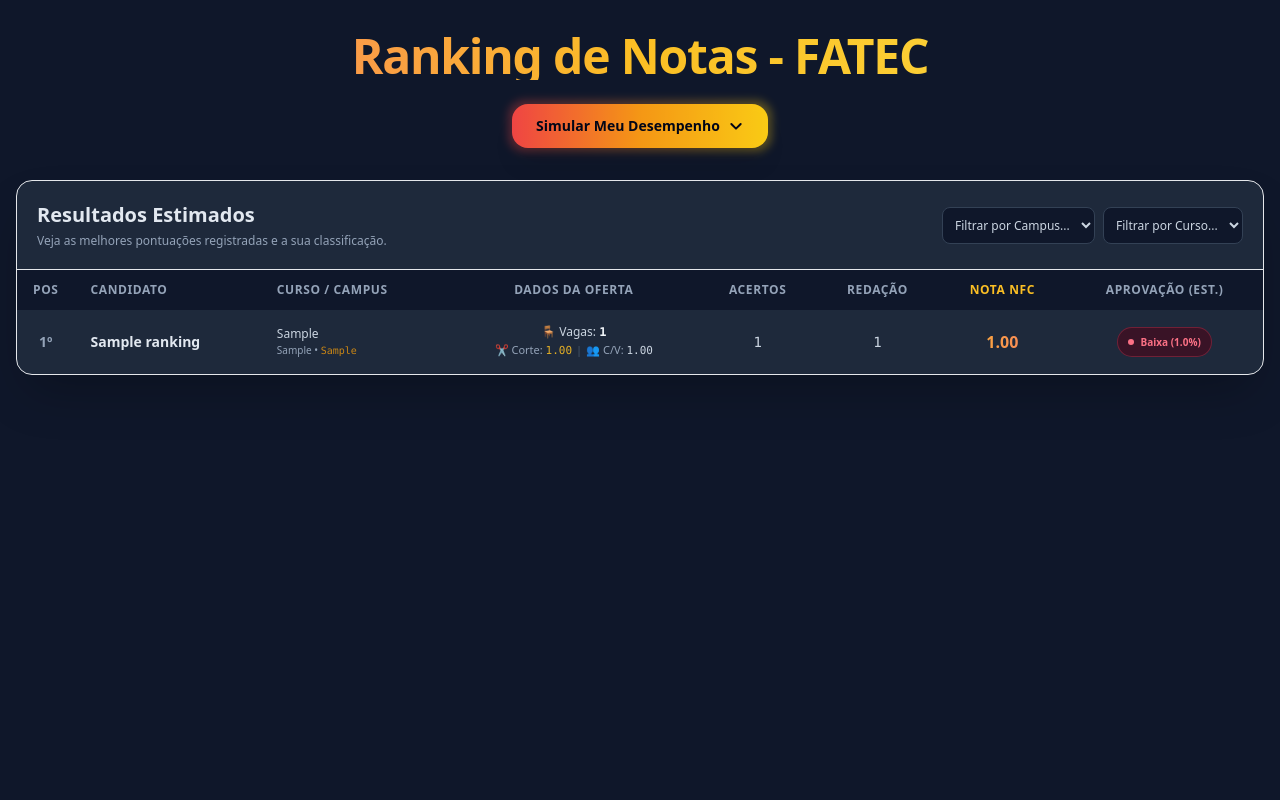
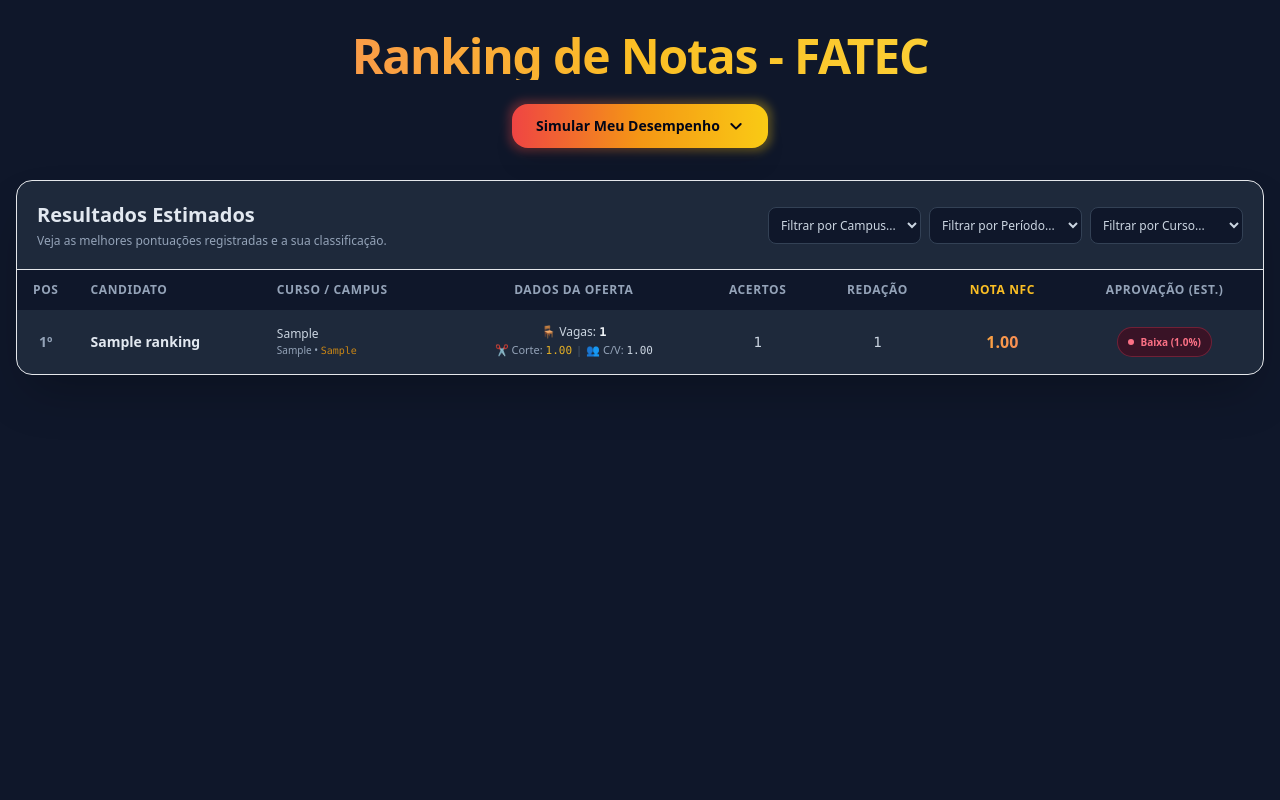
Before and after one commit to wesleyfralima/ranking-fatec, a FastAPI app: page / in a window 1280 px wide. Run offline with FastAPI, Linux system fonts and the light colour scheme; tables that the repository leaves empty hold one stand-in row (values such as "Sample post"); some libraries are stand-ins or nearby versions.

Commit message:
feat: permite melhor filtragem de campus/período/curso

```diff
--- a/templates/index.html
+++ b/templates/index.html
@@ -98,8 +98,10 @@
         const [buscandoUser, setBuscandoUser] = useState(false);
         const [ultimoEnvio, setUltimoEnvio] = useState(null);
 
+        // Estados para o gerenciamento de filtros da Tabela
         const [filtroCampus, setFiltroCampus] = useState('');
         const [filtroCurso, setFiltroCurso] = useState('');
+        const [filtroPeriodo, setFiltroPeriodo] = useState('');
 
         const inputsRef = useRef({});
 
@@ -374,7 +376,7 @@
                 `* 🏷️ **Cotas:** ${cotasText}\n` +
                 `* 🚀 **Nota NFC Estimada:** **${ultimoEnvio.nfc.toFixed(2)}**\n` +
                 `* 🔮 **Chance Estimada de Aprovação:** **${chanceTexto}**\n\n` +
-                `*Gerado pelo Simulador de Ranking FATEC. Registre sua nota também!*` +
+                `*Gerado pelo Simulador de Ranking FATEC. Registre sua nota também!*\n` +
                 `*https://wesleyfralima.dev.br/apps/ranking-fatec/*`;
 
             const inputTemp = document.createElement("textarea");
@@ -387,12 +389,16 @@
             lancarNotificacao("Copiado com sucesso! É só colar na sua rede social favorita.");
         };
 
+        // Geração dinâmica de opções exclusivas com base nos dados presentes na tabela
         const campiComNotas = [...new Set(ranking.map(item => item.faculdade))].sort();
         const cursosComNotas = [...new Set(ranking.map(item => item.curso))].sort();
+        const periodosComNotas = [...new Set(ranking.map(item => item.periodo))].sort();
 
+        // Lógica de encadeamento dos 3 filtros lógicos aplicados em cascata
         const rankingFiltrado = ranking.filter(item => {
             return (filtroCampus === '' || item.faculdade === filtroCampus) &&
-                (filtroCurso === '' || item.curso === filtroCurso);
+                (filtroCurso === '' || item.curso === filtroCurso) &&
+                (filtroPeriodo === '' || item.periodo === filtroPeriodo);
         });
 
         const obterCorClassChance = (prob) => {
@@ -710,26 +716,37 @@
                 {/* Block 3: Consolidated Ranking Table */}
                 <div className="bg-slate-800 rounded-2xl border border-slate-750 overflow-hidden shadow-2xl w-full">
                     <div
-                        className="p-5 bg-slate-850 border-b border-slate-750 flex flex-col sm:flex-row items-center justify-between gap-4">
+                        className="p-5 bg-slate-850 border-b border-slate-750 flex flex-col md:flex-row items-center justify-between gap-4">
                         <div>
                             <h2 className="text-xl font-bold text-slate-200">Resultados Estimados</h2>
                             <p className="text-xs text-slate-400 mt-1">Veja as melhores pontuações registradas e a sua
                                 classificação.</p>
                         </div>
 
-                        <div className="flex flex-wrap gap-2 w-full sm:w-auto">
+                        {/* Grade de 3 filtros lado a lado em telas médias/grandes */}
+                        <div className="grid grid-cols-1 sm:grid-cols-3 gap-2 w-full md:w-auto">
                             <select
                                 value={filtroCampus}
                                 onChange={e => setFiltroCampus(e.target.value)}
-                                className="bg-slate-900 border border-slate-700 rounded-lg text-xs p-2 text-slate-300 focus:outline-none focus:border-amber-400"
+                                className="bg-slate-900 border border-slate-700 rounded-lg text-xs p-2 text-slate-300 focus:outline-none focus:border-amber-400 w-full"
                             >
                                 <option value="">Filtrar por Campus...</option>
                                 {campiComNotas.map((c, i) => <option key={i} value={c}>{c}</option>)}
                             </select>
+
+                            <select
+                                value={filtroPeriodo}
+                                onChange={e => setFiltroPeriodo(e.target.value)}
+                                className="bg-slate-900 border border-slate-700 rounded-lg text-xs p-2 text-slate-300 focus:outline-none focus:border-amber-400 w-full"
+                            >
+                                <option value="">Filtrar por Período...</option>
+                                {periodosComNotas.map((p, i) => <option key={i} value={p}>{p}</option>)}
+                            </select>
+
                             <select
                                 value={filtroCurso}
                                 onChange={e => setFiltroCurso(e.target.value)}
-                                className="bg-slate-900 border border-slate-700 rounded-lg text-xs p-2 text-slate-300 focus:outline-none focus:border-amber-400"
+                                className="bg-slate-900 border border-slate-700 rounded-lg text-xs p-2 text-slate-300 focus:outline-none focus:border-amber-400 w-full"
                             >
                                 <option value="">Filtrar por Curso...</option>
                                 {cursosComNotas.map((cur, i) => <option key={i} value={cur}>{cur}</option>)}
```
